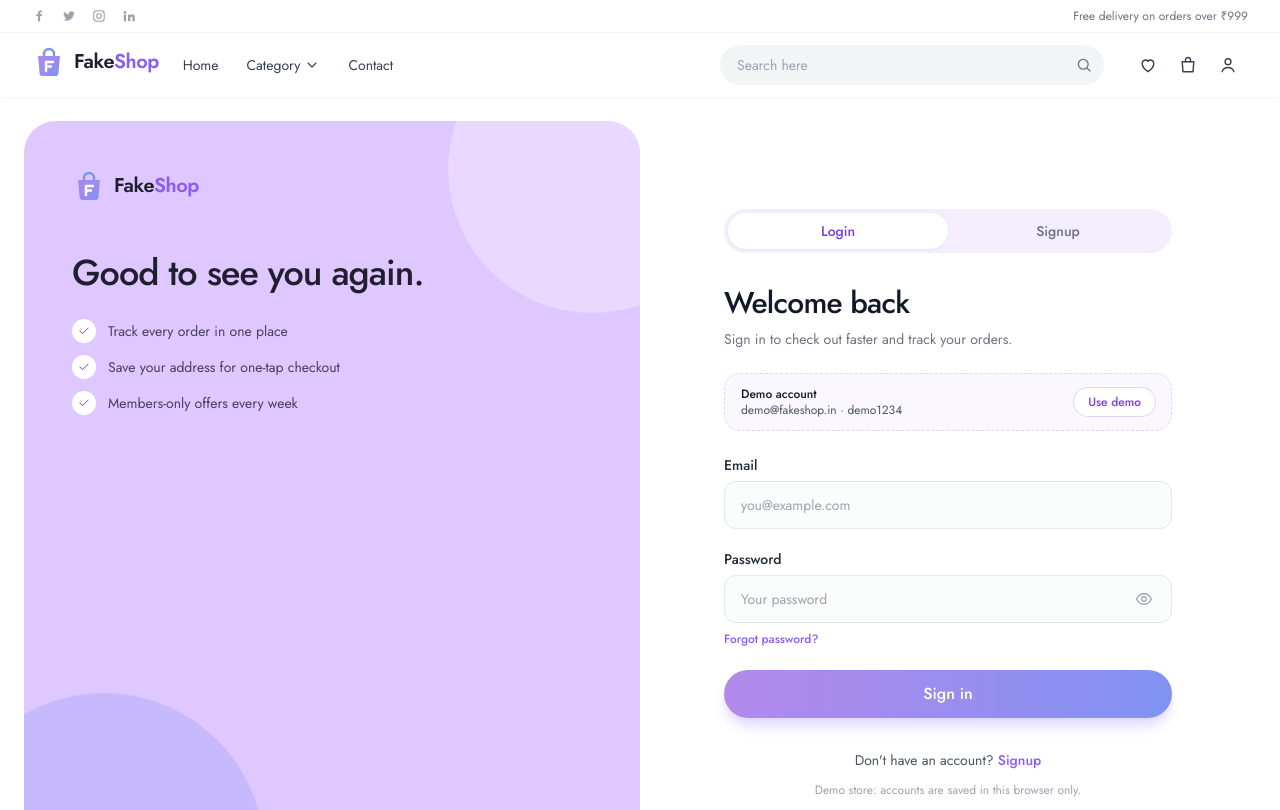
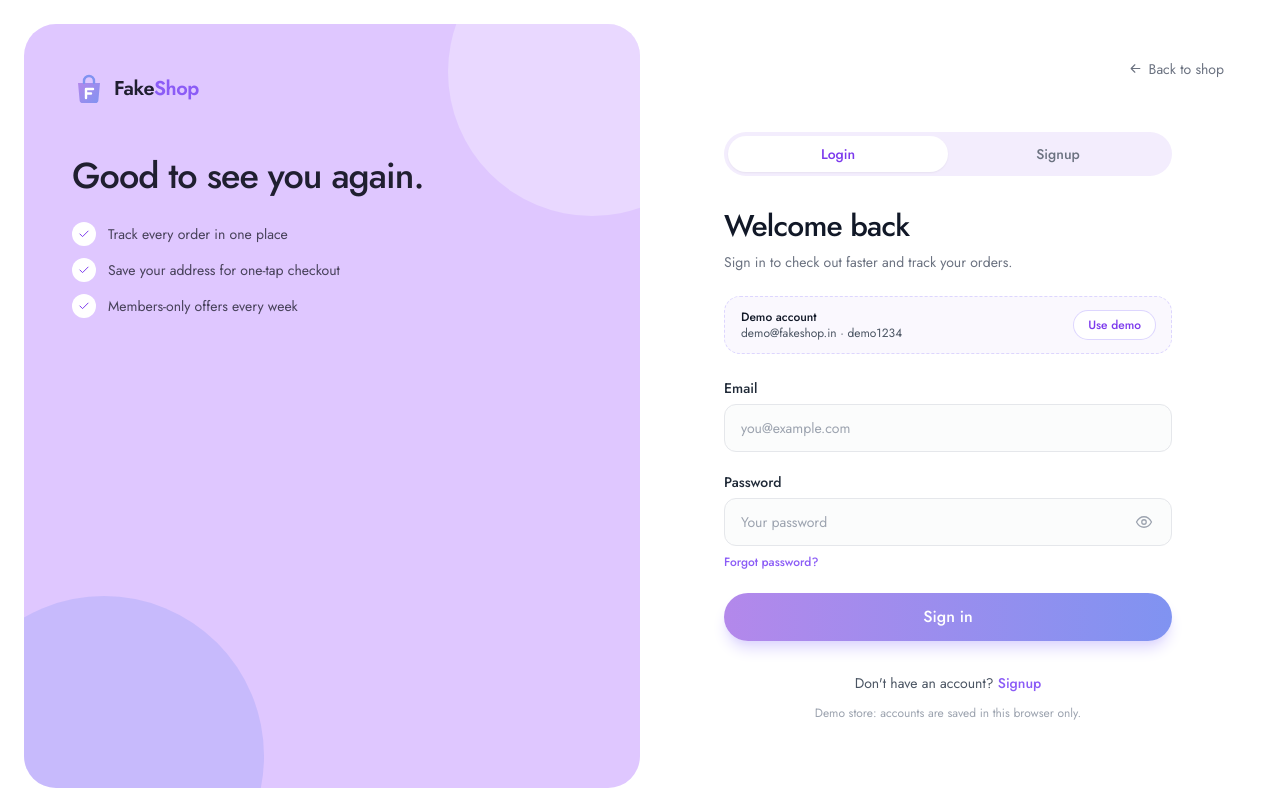
Before and after one commit to yash-189/E-commerce, a React (Create React App) app: page /login in a window 1280 px wide. Shown: the top 810 px of the page. Built offline with nearby package versions, Linux system fonts and the light colour scheme.

Commit message:
Standalone auth pages without header and footer, smooth tab switch, unique logo gradient ids

```diff
--- a/src/App.js
+++ b/src/App.js
@@ -32,11 +32,12 @@ function ScrollToTop() {
 
 export default function App() {
   const { pathname } = useLocation();
+  const isAuth = pathname === "/login" || pathname === "/register";
   return (
     <div className="flex min-h-screen flex-col">
       <ScrollToTop />
-      <Header />
-      <main key={pathname} className="page-in min-h-[100svh] flex-1">
+      {!isAuth && <Header />}
+      <main key={isAuth ? "auth" : pathname} className={`page-in flex-1 ${isAuth ? "" : "min-h-[100svh]"}`}>
         <Routes>
           <Route path="/" element={<Home />} />
           <Route path="/shop" element={<Shop />} />
@@ -53,7 +54,7 @@ export default function App() {
           <Route path="*" element={<NotFound />} />
         </Routes>
       </main>
-      <Footer />
+      {!isAuth && <Footer />}
       <Toast />
     </div>
   );
--- a/src/pages/Auth.js
+++ b/src/pages/Auth.js
@@ -1,9 +1,9 @@
-import { useState } from "react";
+import { useEffect, useState } from "react";
 import { Link, Navigate, useLocation, useNavigate } from "react-router-dom";
 import { DEMO_ACCOUNT, useStore } from "../store/StoreContext";
 import Field from "../ui/Field";
 import Logo from "../ui/Logo";
-import { CheckIcon, EyeIcon } from "../ui/Icons";
+import { ArrowIcon, CheckIcon, EyeIcon } from "../ui/Icons";
 import illustration from "../assets/vector.png";
 
 const EMAIL = /^[^\s@]+@[^\s@]+\.[^\s@]{2,}$/;
@@ -49,6 +49,13 @@ export default function Auth({ mode }) {
   const [touched, setTouched] = useState(false);
   const [busy, setBusy] = useState(false);
 
+  useEffect(() => {
+    setErrors({});
+    setFormError("");
+    setTouched(false);
+    setCapsLock(false);
+  }, [mode]);
+
   if (user) return <Navigate to={from} replace />;
 
   const isRegister = mode === "register";
@@ -84,10 +91,10 @@ export default function Auth({ mode }) {
   };
 
   const tab = (active) =>
-    `flex-1 rounded-full py-2 text-center text-sm font-medium transition ${active ? "bg-white text-violet-600 shadow-sm" : "text-gray-500 hover:text-gray-900"}`;
+    `relative z-10 flex-1 rounded-full py-2 text-center text-sm font-medium transition-colors duration-300 ${active ? "text-violet-600" : "text-gray-500 hover:text-gray-900"}`;
 
   return (
-    <div className="mx-auto grid min-h-[calc(100vh-4rem)] max-w-7xl gap-0 lg:grid-cols-2 lg:p-6">
+    <div className="mx-auto grid min-h-screen max-w-7xl gap-0 lg:grid-cols-2 lg:p-6">
       <aside className="relative hidden overflow-hidden rounded-[2rem] bg-[#dfc7ff] p-12 lg:flex lg:flex-col">
         <span className="absolute -right-24 -top-24 h-72 w-72 rounded-full bg-white/30" aria-hidden="true" />
         <span className="absolute -bottom-32 -left-20 h-80 w-80 rounded-full bg-[#8093f1]/25" aria-hidden="true" />
@@ -110,9 +117,19 @@ export default function Auth({ mode }) {
         <img src={illustration} alt="" className="rise relative mx-auto mt-auto w-full max-w-sm pt-8" />
       </aside>
 
-      <div className="flex items-center justify-center px-4 py-10 sm:py-16">
-        <div key={mode} className="rise w-full max-w-md">
-          <div className="mb-8 flex rounded-full bg-[#f3edfd] p-1" role="tablist" aria-label="Account">
+      <div className="flex flex-col px-4 py-6 sm:px-8">
+        <div className="flex items-center justify-between">
+          <Link to="/" className="lg:invisible" aria-label="FakeShop home"><Logo /></Link>
+          <Link to="/" className="inline-flex items-center gap-1.5 text-sm text-gray-500 transition hover:text-violet-600">
+            <ArrowIcon width={15} height={15} className="rotate-180" /> Back to shop
+          </Link>
+        </div>
+        <div className="mx-auto my-auto w-full max-w-md py-10">
+          <div className="relative mb-8 flex rounded-full bg-[#f3edfd] p-1" role="tablist" aria-label="Account">
+            <span
+              aria-hidden="true"
+              className={`absolute inset-y-1 left-1 w-[calc(50%-0.25rem)] rounded-full bg-white shadow-sm transition-transform duration-300 ease-out ${isRegister ? "translate-x-full" : ""}`}
+            />
             <Link to="/login" state={location.state} role="tab" aria-selected={!isRegister} className={tab(!isRegister)}>Login</Link>
             <Link to="/register" state={location.state} role="tab" aria-selected={isRegister} className={tab(isRegister)}>Signup</Link>
           </div>
--- a/src/ui/Logo.js
+++ b/src/ui/Logo.js
@@ -1,14 +1,17 @@
+import { useId } from "react";
+
 export default function Logo({ className = "", light = false }) {
+  const id = useId();
   return (
     <span className={`inline-flex items-center gap-2 ${className}`}>
       <svg width="34" height="34" viewBox="0 0 34 34" aria-hidden="true">
         <defs>
-          <linearGradient id="fs-logo" x1="0" y1="0" x2="1" y2="1">
+          <linearGradient id={id} x1="0" y1="0" x2="1" y2="1">
             <stop offset="0" stopColor="#b388eb" />
             <stop offset="1" stopColor="#8093f1" />
           </linearGradient>
         </defs>
-        <path d="M6 11h22l-1.6 17.2A3 3 0 0 1 23.4 31H10.6a3 3 0 0 1-3-2.8z" fill="url(#fs-logo)" />
+        <path d="M6 11h22l-1.6 17.2A3 3 0 0 1 23.4 31H10.6a3 3 0 0 1-3-2.8z" fill={`url(#${id})`} />
         <path d="M12 11V9a5 5 0 0 1 10 0v2" fill="none" stroke="#8093f1" strokeWidth="2.4" strokeLinecap="round" />
         <path d="M14 26V17h7M14 21.5h5" fill="none" stroke="#fff" strokeWidth="2.4" strokeLinecap="round" strokeLinejoin="round" />
       </svg>
```
